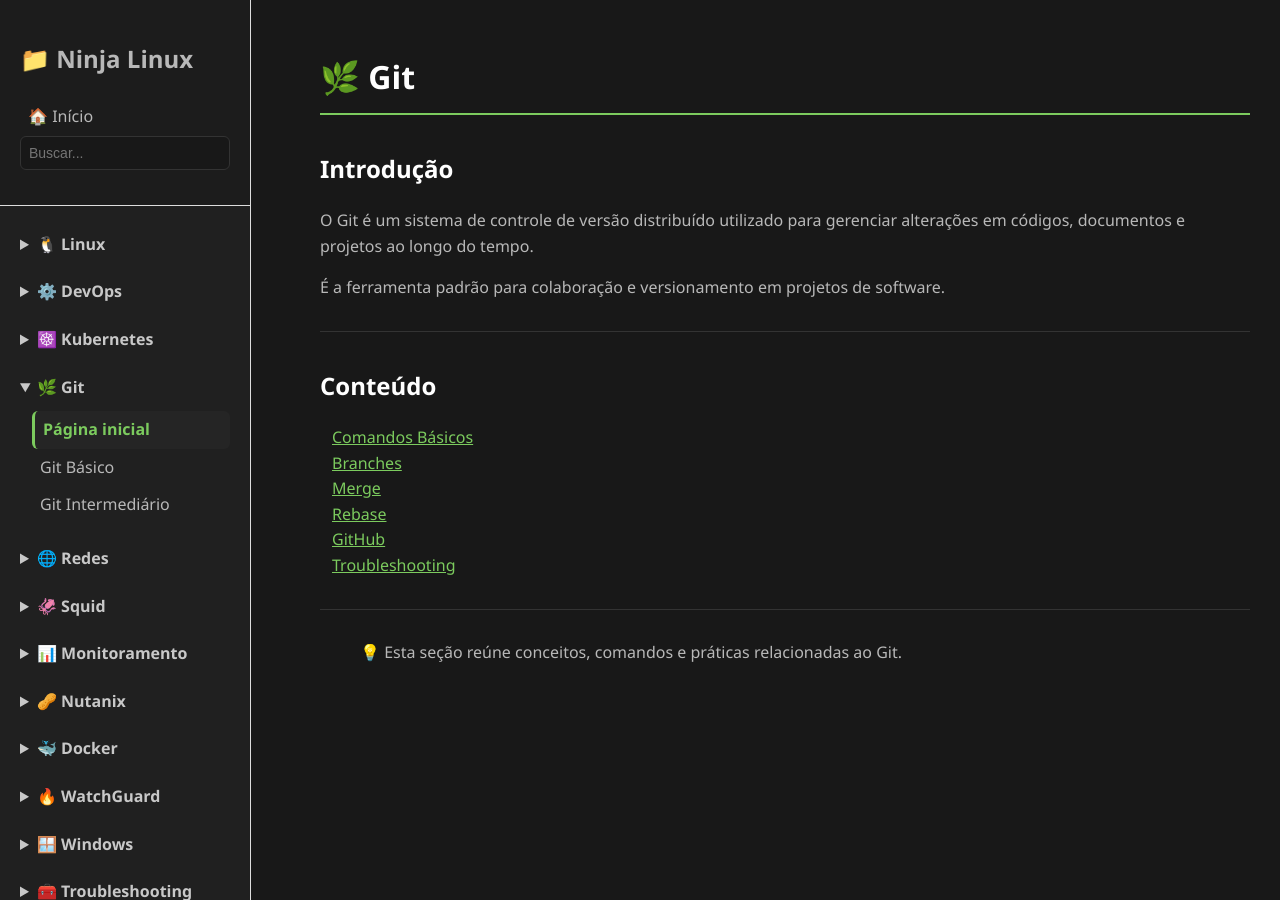
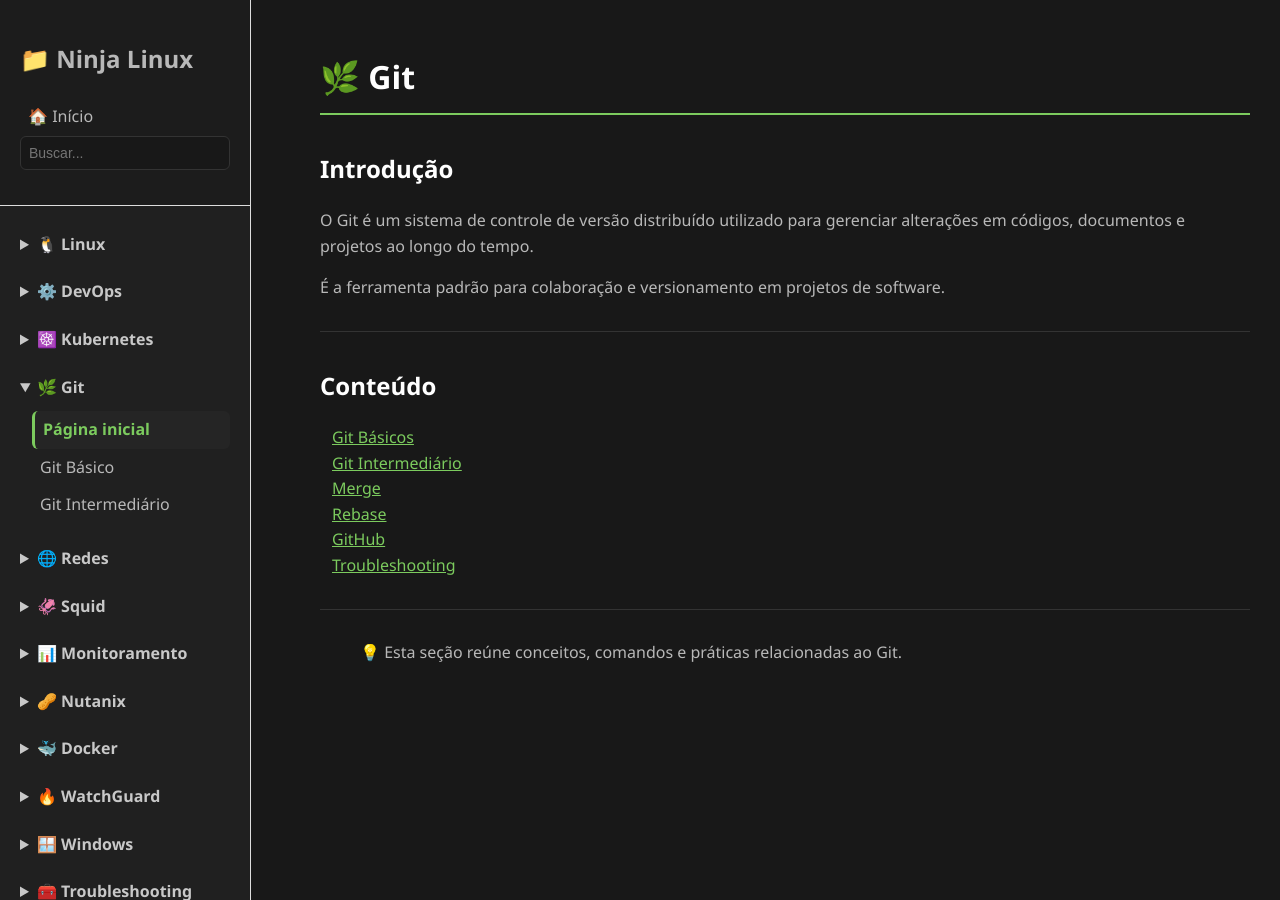
Before and after one commit to joaopedros111/ninja-linux, a Jekyll site: the page built from git/index.md, in a window 1280 px wide. Built offline with Jekyll 4.4.1, drawn with Linux system fonts in a browser that asks for light colours.

Commit message:
Atualiza Git

```diff
--- a/git/index.md
+++ b/git/index.md
@@ -15,8 +15,8 @@
 
 ## Conteúdo
 
-* [Comandos Básicos](git.md)
-* [Branches](branches.md)
+* [Git Básicos](git.md)
+* [Git Intermediário](gitintermediario.md)
 * [Merge](merge.md)
 * [Rebase](rebase.md)
 * [GitHub](github.md)
```
